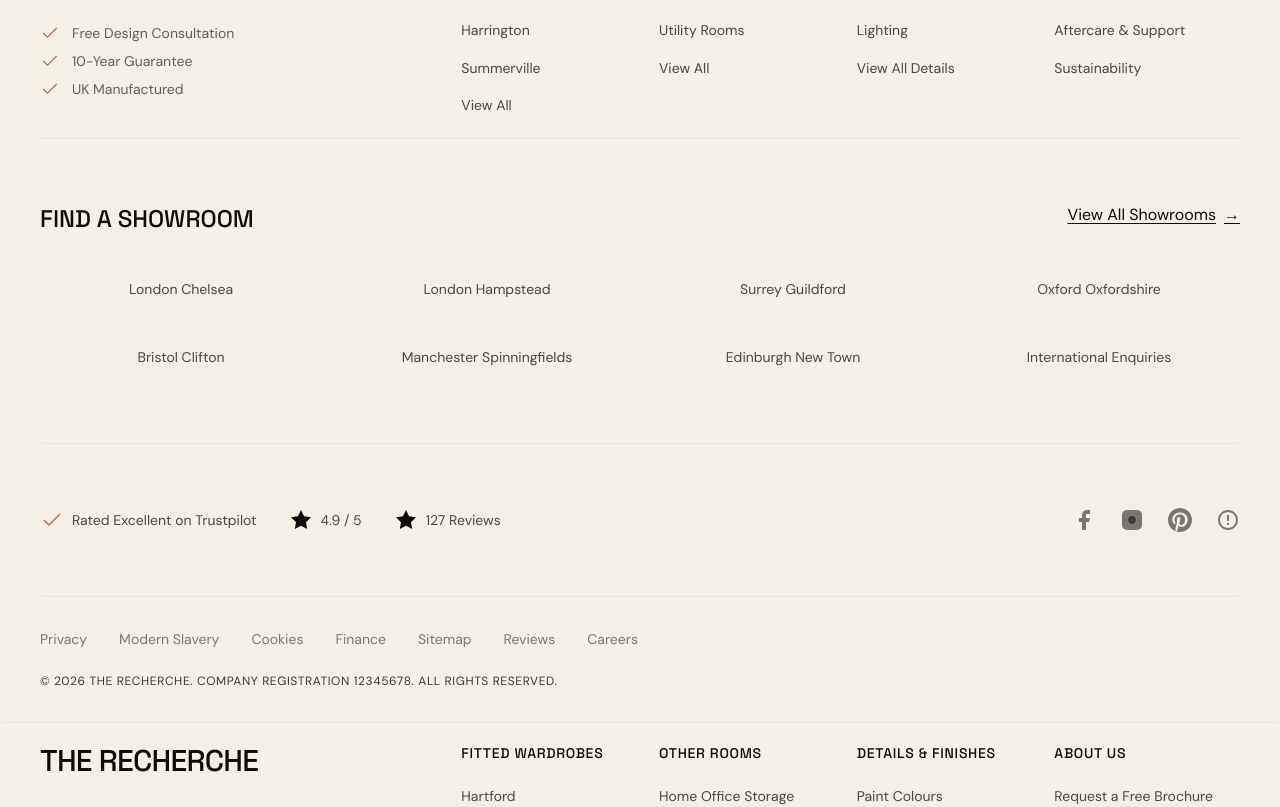
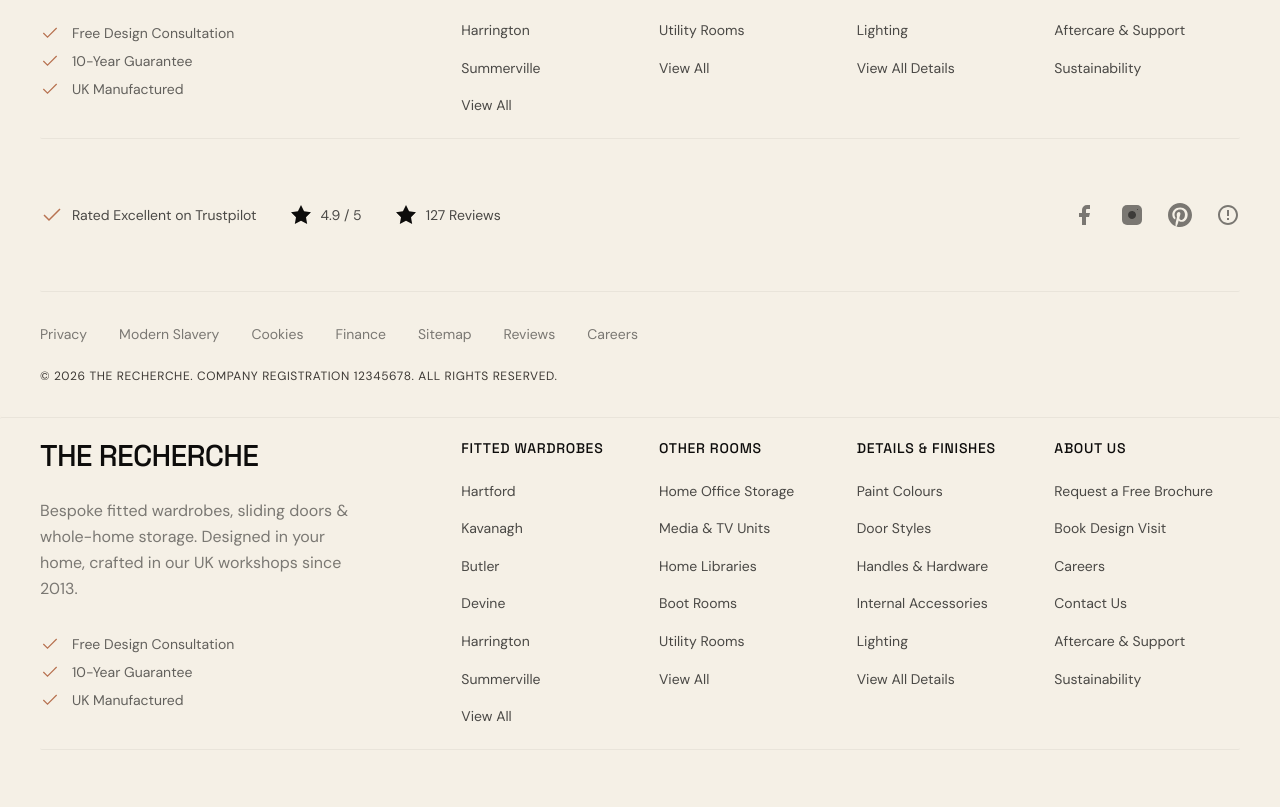
Before and after one commit to Perfectionsash/therecherche, a Next.js app: page / in a window 1280 px wide. Shown: the part 7460-8267 px from the top of the page. Built offline with nearby package versions, Linux system fonts and the light colour scheme.

Commit message:
Remove showrooms section from Footer

```diff
--- a/src/components/Footer.tsx
+++ b/src/components/Footer.tsx
@@ -49,17 +49,6 @@
     ],
   },
 };
-
-const showrooms = [
-  'London Chelsea',
-  'London Hampstead',
-  'Surrey Guildford',
-  'Oxford Oxfordshire',
-  'Bristol Clifton',
-  'Manchester Spinningfields',
-  'Edinburgh New Town',
-  'International Enquiries',
-];
 
 export function Footer() {
   return (
@@ -126,30 +115,6 @@
           </div>
         </div>
 
-        {/* Showroom Finder */}
-        <div className="py-12 lg:py-16 border-b border-ink/5 dark:border-cream/10">
-          <div className="flex flex-col lg:flex-row lg:items-center lg:justify-between gap-8 mb-8">
-            <h3 className="font-display font-medium text-xl md:text-2xl text-ink dark:text-cream">
-              FIND A SHOWROOM
-            </h3>
-            <Link href="/showrooms" className="link-plain font-body text-base self-start">
-              View All Showrooms
-              <span aria-hidden="true">→</span>
-            </Link>
-          </div>
-          <div className="grid grid-cols-2 md:grid-cols-4 gap-4 lg:gap-6">
-            {showrooms.map((showroom, index) => (
-              <Link
-                key={index}
-                href="/showrooms"
-                className="font-body text-sm text-ink/70 dark:text-cream/70 hover:text-rust dark:hover:text-rust px-4 py-3 rounded-xl bg-ink/3 dark:bg-cream/3 hover:bg-ink/5 dark:hover:bg-cream/5 transition-all duration-200 text-center"
-              >
-                {showroom}
-              </Link>
-            ))}
-          </div>
-        </div>
-
         {/* Trust & Social */}
         <div className="py-12 lg:py-16 border-b border-ink/5 dark:border-cream/10">
           <div className="flex flex-col lg:flex-row lg:items-center lg:justify-between gap-8">
```
